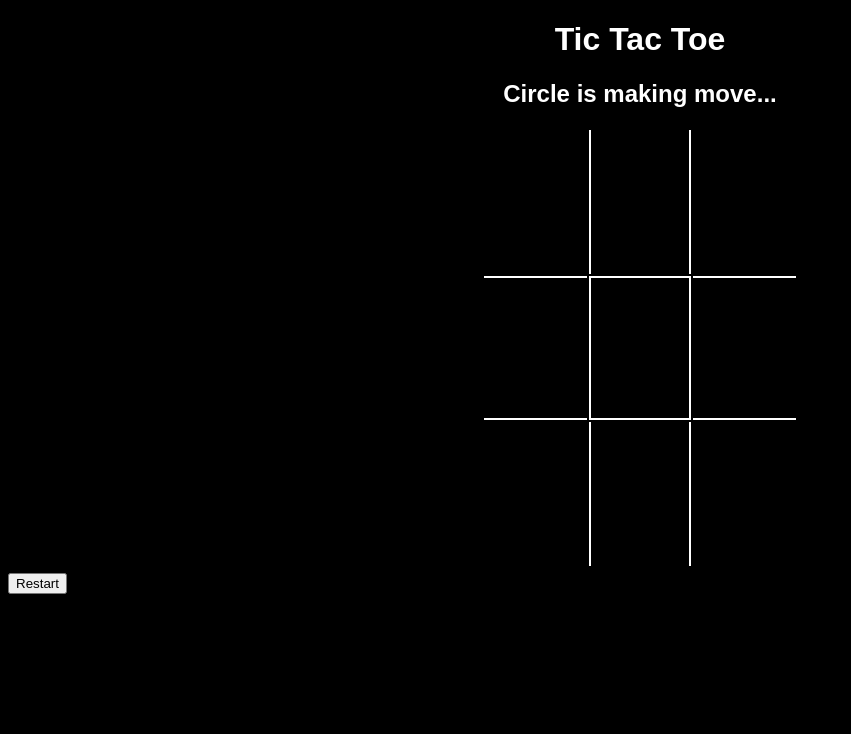
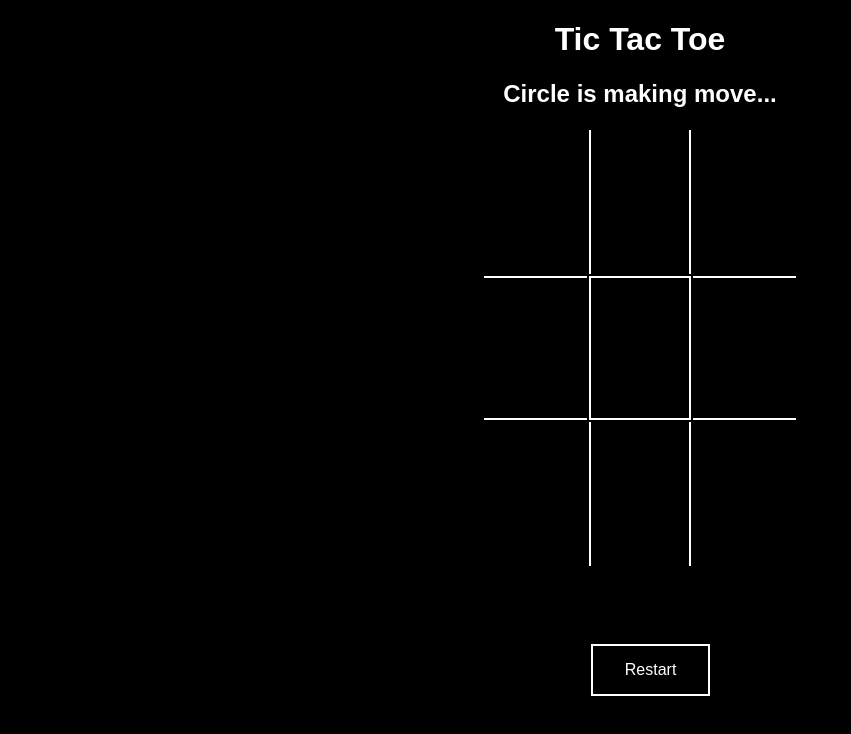
Before and after one commit to anshuup/TicTacToeProject1, a website: page TicTacToe.html in a window 1280 px wide. Shown: the whole page, without its empty margins (0-851 px from the left). Drawn offline with Linux system fonts and the light colour scheme; no server answers.

Commit message:
Update TicTacToe.css

```diff
--- a/TicTacToe.css
+++ b/TicTacToe.css
@@ -54,3 +54,23 @@ table {
 	font-weight: bold;
 	width: fit-content;
 }
+#restart{
+	color: white;
+	padding: 15px 32px;
+	text-align: center;
+	text-decoration: none;
+	display: inline-block;
+	font-size: 16px;
+	margin: 4px 2px;
+	cursor: pointer;
+	background-color: black;
+	color: white;
+	border: 2px solid white;
+	position: absolute;
+	left: 46%;
+	top:80%;
+}
+#restart:hover{
+	color:grey;
+	border-color:grey;
+}
```
